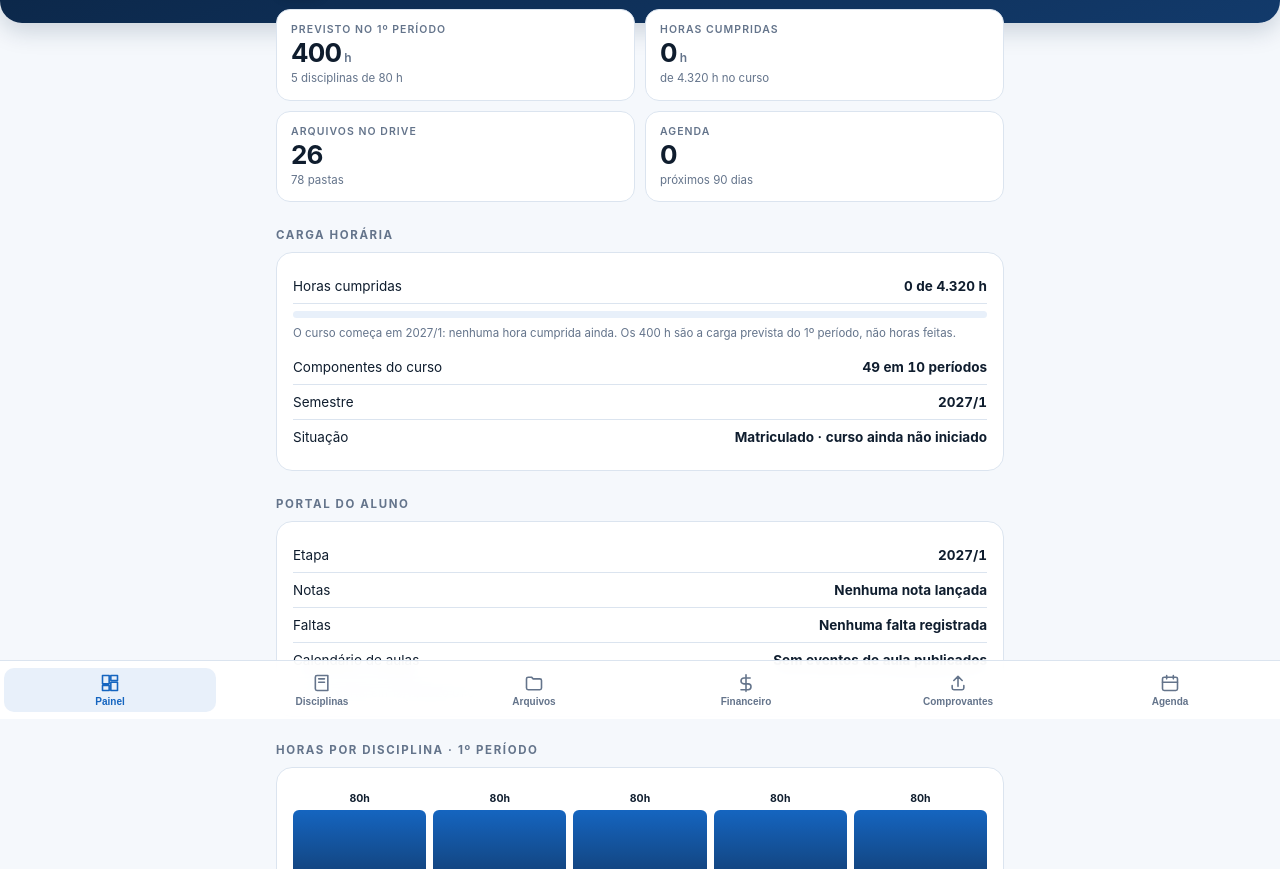
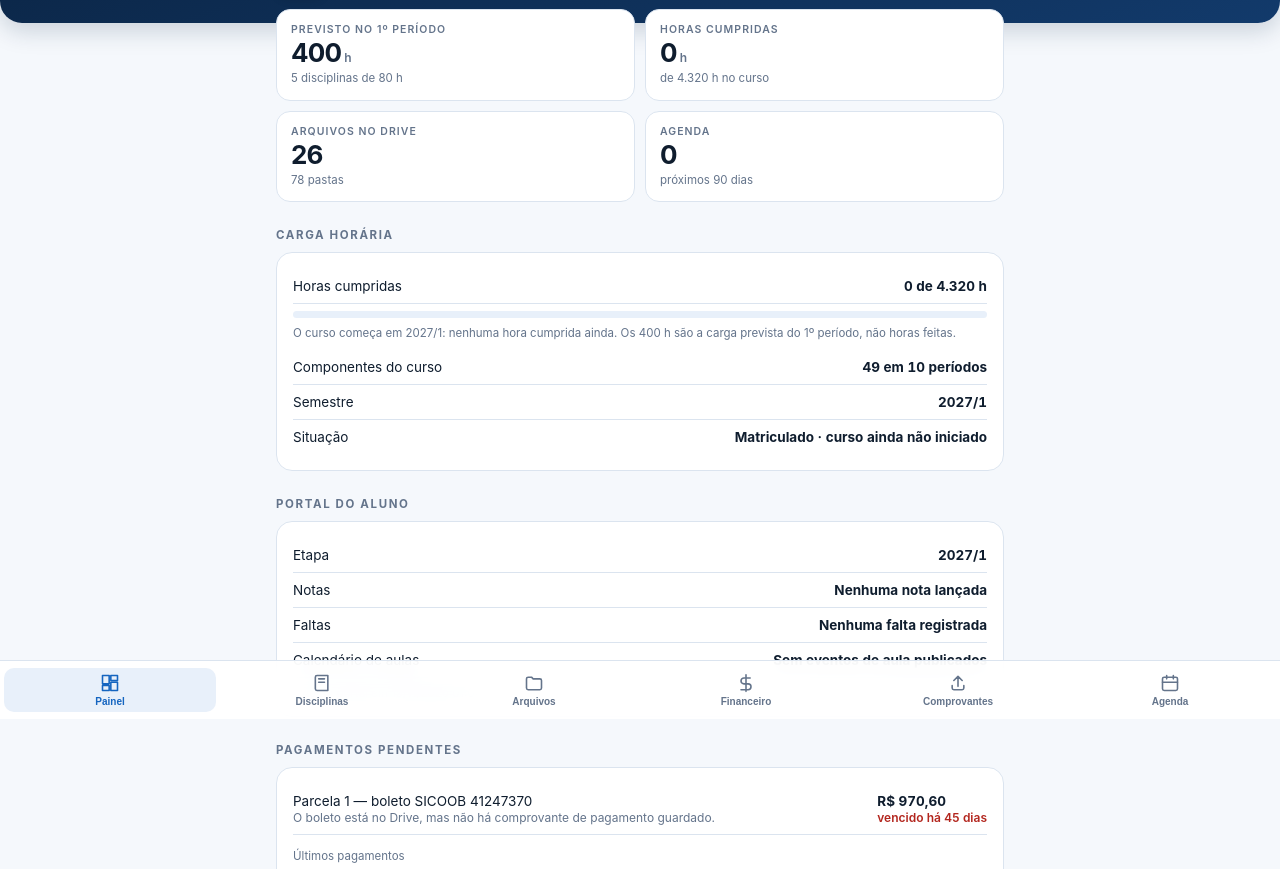
Before and after one commit to Adryel-Santos28/central-academica, a plain HTML site: page index.html in a window 1280 px wide. Shown: the part 81-950 px from the top of the page. Drawn offline with Linux system fonts and the light colour scheme.

Commit message:
Bloco de pagamentos pendentes no painel

```diff
--- a/index.html
+++ b/index.html
@@ -134,6 +134,9 @@ nav.tabs button:active{transform:scale(.96)}
       <div class="row"><span>Calendário de aulas</span><b id="po-cal">—</b></div>
       <div class="tagline" id="po-lido"></div>
     </div>
+
+    <h2>Pagamentos pendentes</h2>
+    <div class="panel" id="pagamentos"></div>
 
     <h2>Horas por disciplina · 1º período</h2>
     <div class="panel"><div class="chart" id="chart-disc"></div></div>
@@ -320,6 +323,28 @@ function render(D){
     }).join('');
   }
 
+  if($('#pagamentos')){
+    const hoje=new Date(); hoje.setHours(0,0,0,0);
+    const lista=(D.pagamentos||[]);
+    const pend=lista.filter(p=>p.status==='pendente');
+    const outros=lista.filter(p=>p.status!=='pendente');
+    const dias=iso=>Math.round((new Date(iso+'T00:00:00')-hoje)/86400000);
+    const linha=p=>{
+      let situacao='';
+      if(p.status==='pendente'){
+        const n=p.vencimento?dias(p.vencimento):null;
+        situacao=n===null?'':(n<0?`vencido há ${Math.abs(n)} dia${Math.abs(n)===1?'':'s'}`:(n===0?'vence hoje':`vence em ${n} dia${n===1?'':'s'}`));
+      } else situacao=p.pagoEm?('pago em '+dataBR(p.pagoEm)):p.status;
+      const cor=p.status==='pendente'?'#b3261e':'#1f7a45';
+      return `<div class="row"><span>${esc(p.descricao)}<span class="mut"><br>${esc(p.obs||'')}</span></span>
+        <b>${money(p.valor)}<br><span class="mut" style="color:${cor};font-weight:600">${esc(situacao)}</span></b></div>`;
+    };
+    $('#pagamentos').innerHTML =
+      (pend.length? pend.map(linha).join('') : '<div class="tagline" style="padding:6px 0">Nenhum pagamento pendente conhecido.</div>')
+      + (outros.length? `<div class="tagline" style="margin-top:14px">Últimos pagamentos</div>`+outros.map(linha).join('') : '')
+      + `<a class="btn ghost" style="margin-top:14px" href="${(D.financeiroPastas&&D.financeiroPastas.comprovantes&&D.financeiroPastas.comprovantes.link)||'#'}" target="_blank" rel="noopener">Subir comprovante de pagamento</a>`;
+  }
+
   const FP=D.financeiroPastas||{};
   const linkDe=(o)=>o&&o.link?o.link:'#';
   if($('#btn-enviar')) $('#btn-enviar').href=linkDe(FP.comprovantes);
```
